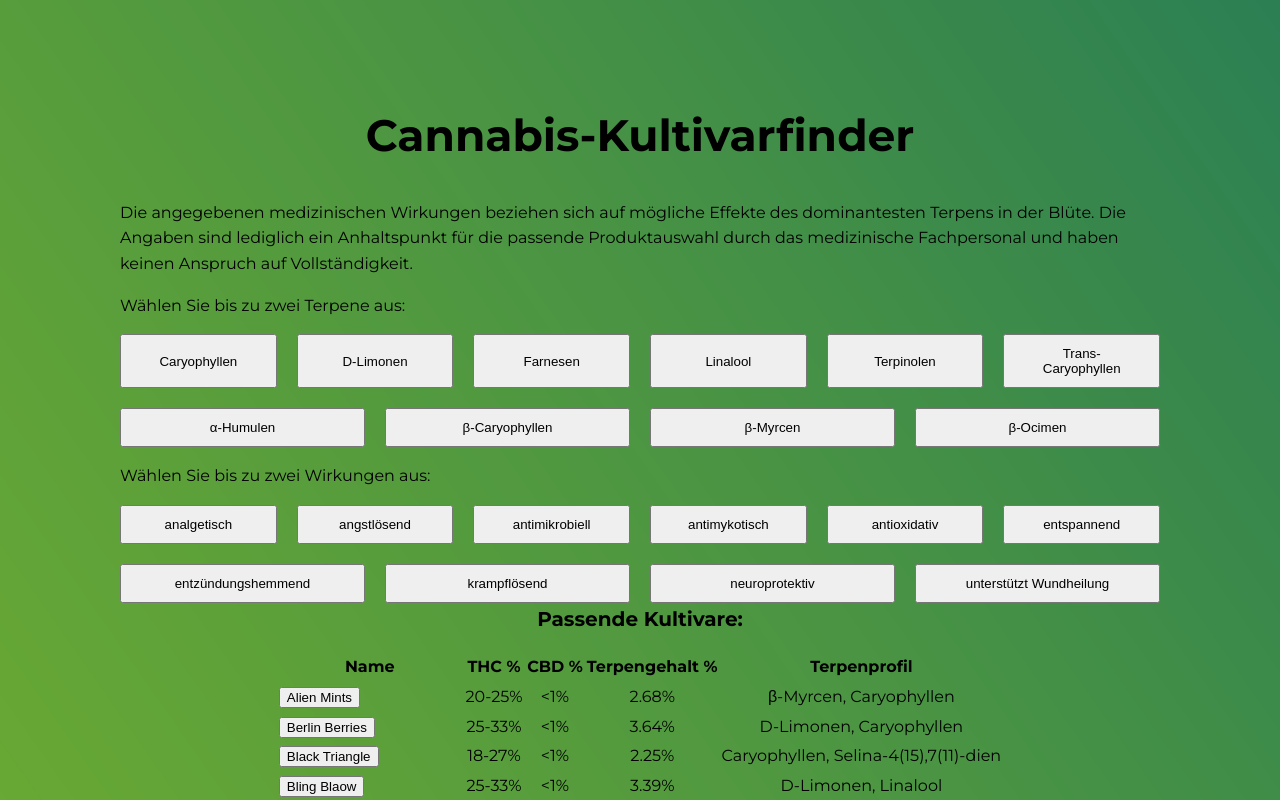
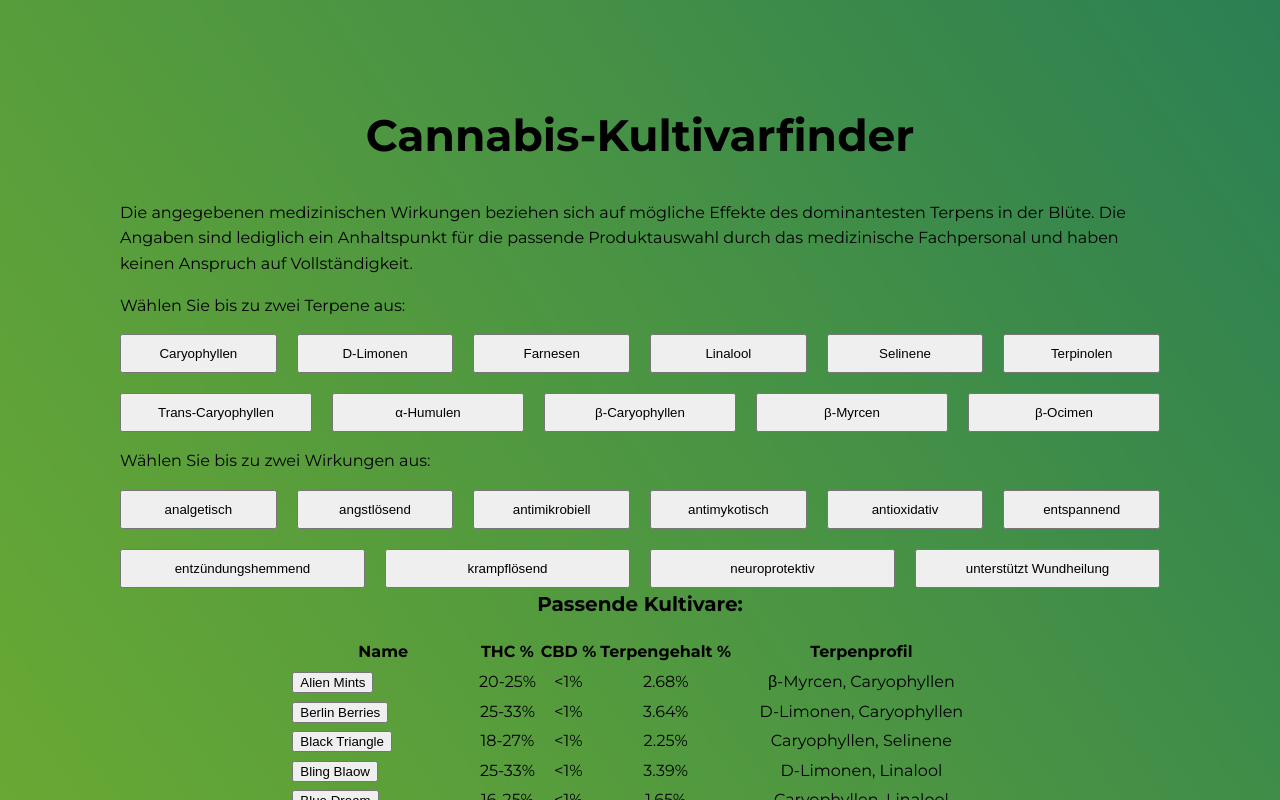
Before and after one commit to Benne420/kultivarfinder_app, a React (Create React App) app: page / in a window 1280 px wide. Shown: the top 800 px of the page. Built offline with nearby package versions, Linux system fonts and the light colour scheme; a web font is replaced by a local one.

Commit message:
Changes to be committed: modified:   public/kultivare.json modified:   src/App.js Selina-3,7(11)-diene -> Selinene

```diff
--- a/public/kultivare.json
+++ b/public/kultivare.json
@@ -20,7 +20,7 @@
     "thc": "18-27%",
     "cbd": "<1%",
     "terpengehalt": "2.25%",
-    "terpenprofil": ["Caryophyllen", "Selina-4(15),7(11)-dien"],
+    "terpenprofil": ["Caryophyllen", "Selinene"],
     "wirkungen": ["analgetisch", "entzündungshemmend"]
   },
   {
@@ -116,7 +116,7 @@
     "thc": "20-27%",
     "cbd": "<1%",
     "terpengehalt": "2.25%",
-    "terpenprofil": ["Caryophyllen", "Selina-4(15),7(11)-dien"],
+    "terpenprofil": ["Caryophyllen", "Selinene"],
     "wirkungen": ["analgetisch", "entzündungshemmend"]
   },
   {
@@ -188,7 +188,7 @@
     "thc": "22-33%",
     "cbd": "<1%",
     "terpengehalt": "2.45%",
-    "terpenprofil": ["Selina-3,7(11)-diene", "Caryophyllen"],
+    "terpenprofil": ["Selinene", "Caryophyllen"],
     "wirkungen": ["analgetisch", "entzündungshemmend"]
   },
   {
--- a/src/App.js
+++ b/src/App.js
@@ -19,6 +19,7 @@ const terpene = [
   "D-Limonen",
   "Farnesen",
   "Linalool",
+  "Selinene",
   "Terpinolen",
   "Trans-Caryophyllen",
   "α-Humulen",
```
